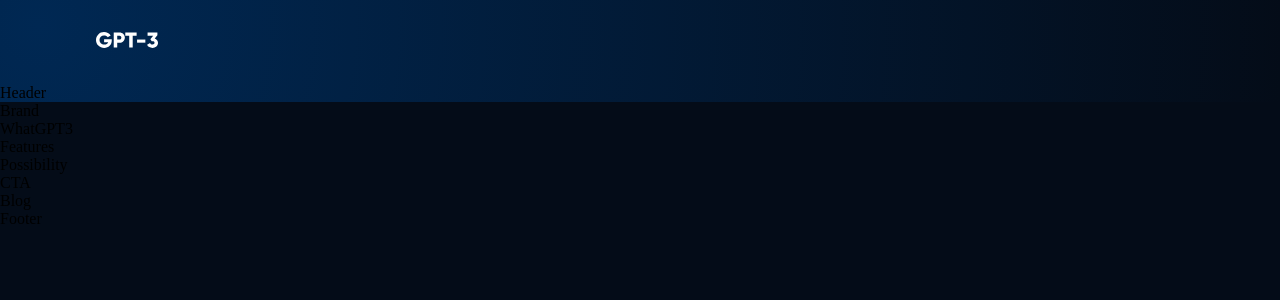
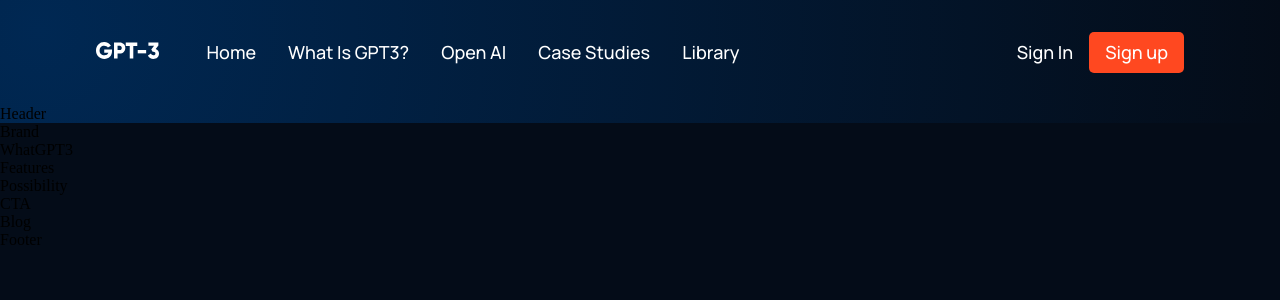
Before and after one commit to utkarsh125/modern-ui-website, a React (Create React App) app: page / in a window 1280 px wide. Shown: the top 300 px of the page. Built offline with nearby package versions, Linux system fonts and the light colour scheme.

Commit message:
Code Completion: Navbar

```diff
--- a/src/components/navbar/Navbar.jsx
+++ b/src/components/navbar/Navbar.jsx
@@ -1,19 +1,52 @@
-import React, { useState } from 'react';
-import { RiMenu3Line, RiCloseLine } from 'react-icons/ri';
-import logo from '../../assets/logo.svg'
-import './navbar.css';
+import React, { useState } from "react";
+import { RiMenu3Line, RiCloseLine } from "react-icons/ri";
+import logo from "../../assets/logo.svg";
+import "./navbar.css";
 // BEM ---> Block Element Modifier
 
 const Navbar = () => {
+  const [toggleMenu, setToggleMenu] = useState(false);
+
   return (
-    <div className='gpt3__navbar'>
-      <div className='gpt3__navbar-links'>
-        <div className='gpt3__navbar-links_logo'>
-          <img src={logo} alt="logo" />
+    <div className="gpt3__navbar">
+      <div className="gpt3__navbar-links">
+        <div className="gpt3__navbar-links_logo">
+          <img src={logo} />
+        </div>
+        <div className="gpt3__navbar-links_container">
+          <p><a href="#home">Home</a></p>
+          <p><a href="#wgpt3">What is GPT3?</a></p>
+          <p><a href="#possibility">Open AI</a></p>
+          <p><a href="#features">Case Studies</a></p>
+          <p><a href="#blog">Library</a></p>
         </div>
       </div>
+      <div className="gpt3__navbar-sign">
+        <p>Sign in</p>
+        <button type="button">Sign up</button>
+      </div>
+      <div className="gpt3__navbar-menu">
+        {toggleMenu
+          ? <RiCloseLine color="#fff" size={27} onClick={() => setToggleMenu(false)} />
+          : <RiMenu3Line color="#fff" size={27} onClick={() => setToggleMenu(true)} />}
+        {toggleMenu && (
+        <div className="gpt3__navbar-menu_container scale-up-center">
+          <div className="gpt3__navbar-menu_container-links">
+            <p><a href="#home">Home</a></p>
+            <p><a href="#wgpt3">What is GPT3?</a></p>
+            <p><a href="#possibility">Open AI</a></p>
+            <p><a href="#features">Case Studies</a></p>
+            <p><a href="#blog">Library</a></p>
+          </div>
+          <div className="gpt3__navbar-menu_container-links-sign">
+            <p>Sign in</p>
+            <button type="button">Sign up</button>
+          </div>
+        </div>
+        )}
+      </div>
     </div>
-  )
-}
+  );
+};
 
-export default Navbar
+export default Navbar;
--- a/src/components/navbar/navbar.css
+++ b/src/components/navbar/navbar.css
@@ -2,13 +2,14 @@
     display: flex;
     justify-content: space-between;
     align-items: center;
+
     padding: 2rem 6rem;
 }
 
-.gpt__navbar-links {
+.gpt3__navbar-links {
     flex: 1;
     display: flex;
-    justify-content: 'flex-start';
+    justify-content: flex-start;
     align-items: center;
 }
 
@@ -16,7 +17,118 @@
     margin-right: 2rem;
 }
 
-.gpt3__navbar-links_logo img{
-    width: 62px;
-    height: 16px;
+.gpt3__navbar-links_logo img {
+    width: 62.56px;
+    height: 16.02px;
 }
+
+.gpt3__navbar-links_container {
+    display: flex;
+    flex-direction: row;
+}
+
+.gpt3__navbar-sign {
+    display: flex;
+    justify-content: flex-end;
+    align-items: center;
+}
+
+.gpt3__navbar-links_container p,
+.gpt3__navbar-sign p,
+.gpt3__navbar-menu_container p {
+    color: #fff;
+    font-family: var(--font-family);
+    font-weight: 500;
+    font-size: 18px;
+    line-height: 25px;
+    text-transform: capitalize;
+
+    margin: 0 1rem;
+    cursor: pointer;
+}
+
+.gpt3__navbar-sign button,
+.gpt3__navbar-menu_container button {
+    padding: 0.5rem 1rem;
+    color: #fff;
+    background: #FF4820;
+    font-family: var(--font-family);
+    font-weight: 500;
+    font-size: 18px;
+    line-height: 25px;
+    border: none;
+    outline: none;
+    cursor: pointer;
+    border-radius: 5px;
+}
+
+.gpt3__navbar-menu {
+    margin-left: 1rem;
+
+    display: none;
+    position: relative;
+}
+
+.gpt3__navbar-menu svg {
+    cursor: pointer;
+}
+
+.gpt3__navbar-menu_container {
+    display: flex;
+    justify-content: flex-end;
+    align-items: flex-end;
+    flex-direction: column;
+
+    text-align: end;
+    background: var(--color-footer);
+    padding: 2rem;
+    position: absolute;
+    right: 0;
+    top: 40px;
+    margin-top: 1rem;
+    min-width: 210px;
+    border-radius: 5px;
+    box-shadow: 0px 0px 5px rgba(0,0, 0,0.2);
+}
+
+.gpt3__navbar-menu_container p {
+    margin: 1rem 0;
+}
+
+.gpt3__navbar-menu_container-links-sign {
+    display: none;
+}
+
+@media screen and (max-width: 1050px) {
+    .gpt3__navbar-links_container {
+        display: none;
+    }
+
+    .gpt3__navbar-menu {
+        display: flex;
+    }
+}
+
+@media screen and (max-width: 700px) {
+    .gpt3__navbar {
+        padding: 2rem 4rem;
+    }
+}
+
+@media screen and (max-width: 550px) {
+    .gpt3__navbar {
+        padding: 2rem;
+    }
+
+    .gpt3__navbar-sign {
+        display: none;
+    }
+
+    .gpt3__navbar-menu_container {
+        top: 20px;
+    }
+
+    .gpt3__navbar-menu_container-links-sign {
+        display: block;
+    }
+}
```
